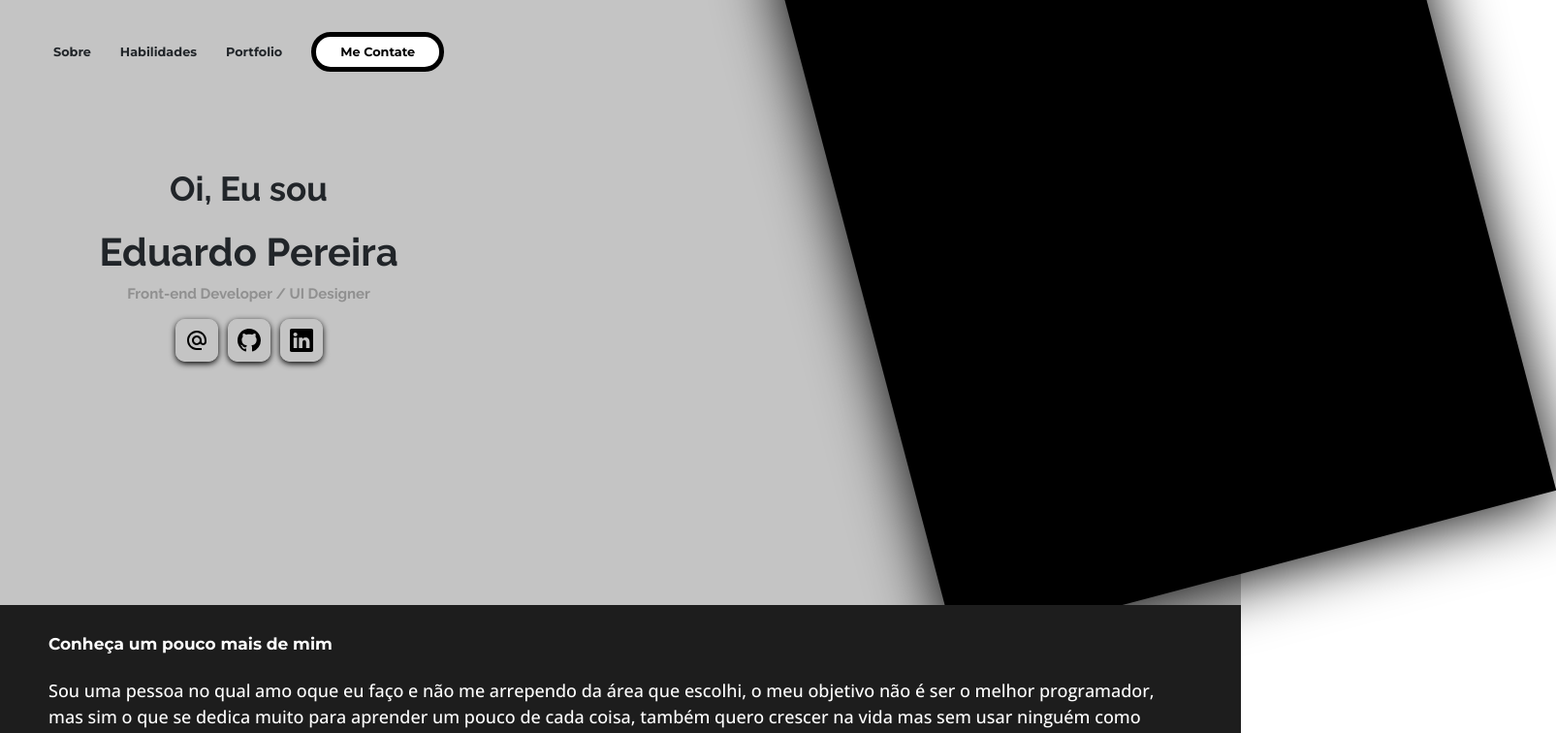
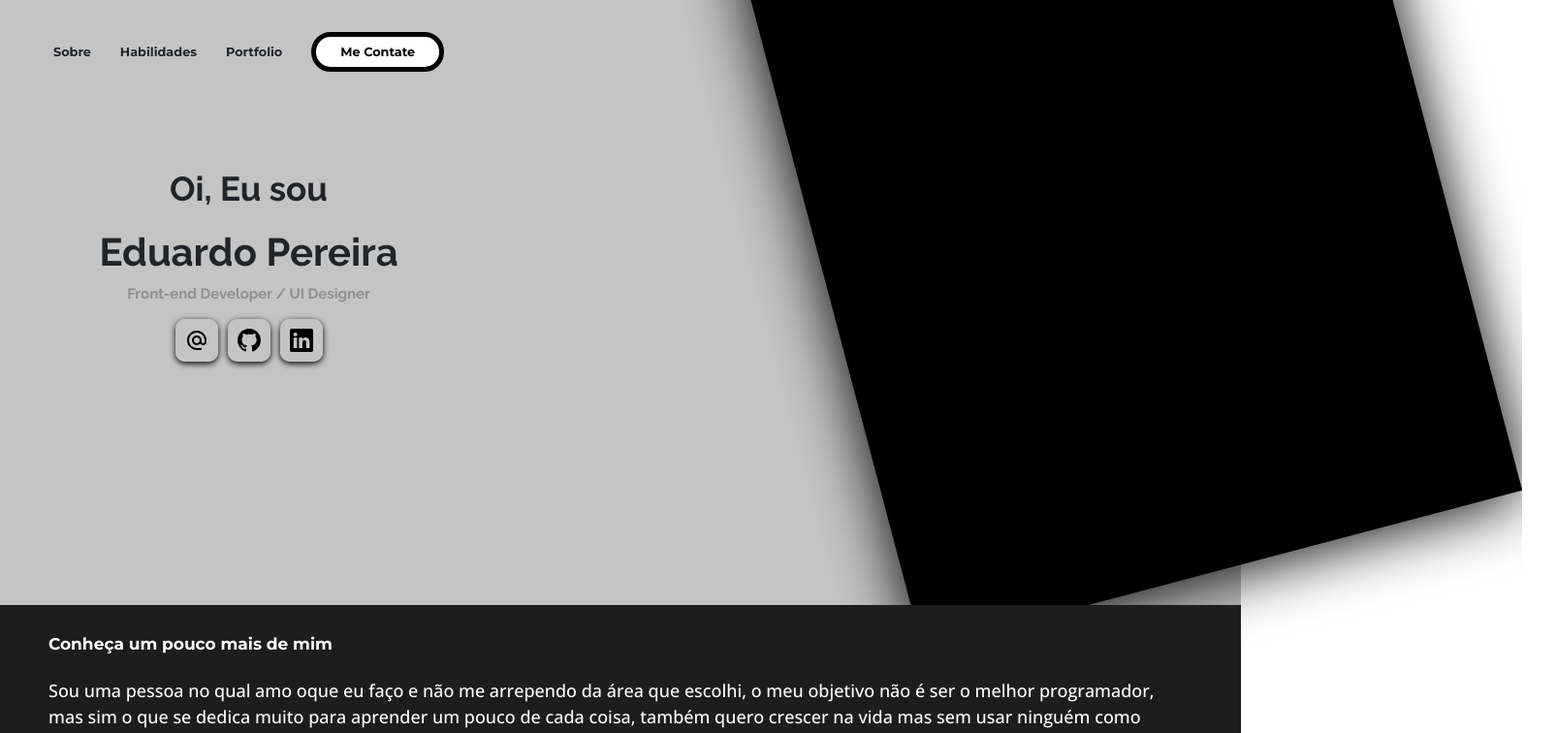
Before and after one commit to eduardops0/portfolio, a Next.js app: page / in a window 1280 px wide. Shown: the top 756 px of the page at 97% size, 1605 px wide, since content can reach past the window. Built offline with nearby package versions, Linux system fonts and the light colour scheme.

Commit message:
Update Home.module.css

```diff
--- a/src/pages/home/Home.module.css
+++ b/src/pages/home/Home.module.css
@@ -94,7 +94,7 @@
     position: absolute;
     width: 50%;
     height: 750px;
-    left: 880px;
+    left: 66vw;
     top: -150px;
     background: #000000;
     box-shadow: 0px 4px 65px #000000;
```
